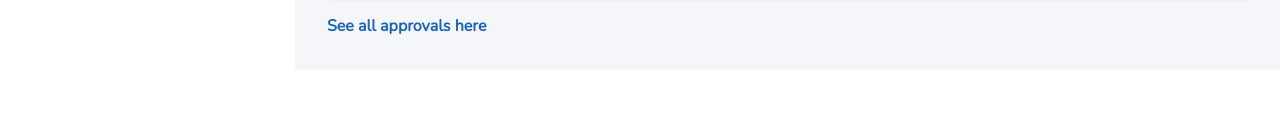
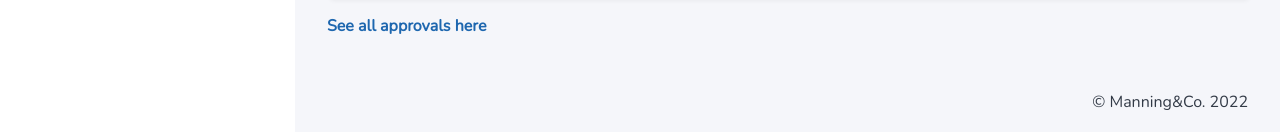
Before and after one commit to muhazizal/gemstar-assesment, a React (Create React App) app: page / in a window 1280 px wide. Shown: the part 898-1030 px from the top of the page. Before the commit the page ends 968 px from the top, so only its background shows below. Built offline with nearby package versions, Linux system fonts and the light colour scheme.

Commit message:
feat(master): add footer

```diff
--- a/src/components/Main/MainAppBar.jsx
+++ b/src/components/Main/MainAppBar.jsx
@@ -35,7 +35,7 @@ export default class MainAppBar extends Component {
 		}
 		return (
 			<header
-				className='bg-white px-8 py-6 flex flex-auto flex-row justify-between items-center shadow-[2px_2px_4px_rgba(0,0,0,0.05)] h-[65px] ml-[295px] fixed overflow-auto top-0'
+				className='bg-white px-8 py-6 flex flex-auto flex-row justify-between items-center shadow-[2px_2px_4px_rgba(0,0,0,0.05)] h-[65px] ml-[295px] fixed overflow-auto top-0 z-10'
 				style={appBarStyle}
 			>
 				<div className='flex flex-auto flex-row items-center'>
--- /dev/null
+++ b/src/components/Main/MainFooter.jsx
@@ -0,0 +1,13 @@
+export default function MainFooter() {
+	const footerStyle = {
+		width: '',
+	}
+	return (
+		<footer
+			className='flex flex-auto flex-row justify-end items-center h-[65px] bg-[#F5F6FA] ml-[295px] p-8'
+			style={footerStyle}
+		>
+			<span className='text-secondary'>© Manning&Co. 2022</span>
+		</footer>
+	)
+}
--- a/src/layouts/MainLayout.jsx
+++ b/src/layouts/MainLayout.jsx
@@ -1,7 +1,8 @@
 import { Outlet } from 'react-router-dom'
 
-import MainAppBar from '../components/Main/MainAppBar'
-import MainSideBar from '../components/Main/MainSideBar'
+import MainAppBar from 'components/Main/MainAppBar'
+import MainSideBar from 'components/Main/MainSideBar'
+import MainFooter from 'components/Main/MainFooter'
 
 export default function MainLayout() {
 	return (
@@ -11,7 +12,7 @@ export default function MainLayout() {
 			<main className='ml-[295px] mt-[65px]'>
 				<Outlet></Outlet>
 			</main>
-			<footer></footer>
+			<MainFooter></MainFooter>
 		</>
 	)
 }
```
